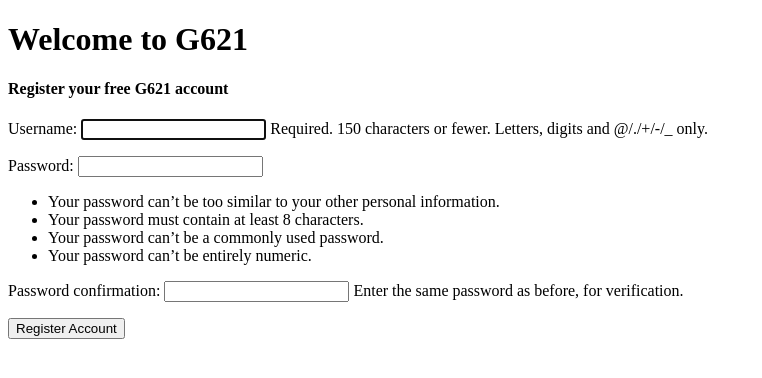
After one commit to henrithortouch/g621-gameshop, a Django app: page /register/ in a window 1280 px wide. The commit adds this page. Shown: the top 378 px of the page, without its empty margins (0-762 px from the left). Run offline with Django 3.2, Linux system fonts and the light colour scheme.

Commit message:
Register function implemented

```diff
--- a/g621/urls.py
+++ b/g621/urls.py
@@ -17,11 +17,11 @@ Including another URLconf
 from django.contrib import admin
 "from django.urls import path"
 from django.conf.urls import url
-from gameshop.views import about, home, login
+from gameshop.views import about, home, register
 
 urlpatterns = [
     url('admin/', admin.site.urls),
     url(r'^$', home),
     url(r'^about/$', about),
-    url(r'^login/$', login),
+    url(r'^register/$', register),
 ]
--- a/gameshop/templates/gameshop/login.html
+++ b/gameshop/templates/gameshop/login.html
@@ -1,11 +1,12 @@
 <!DOCTYPE html>
 <html>
   <head>
-    <title>Login screen</title>
+    <title>Register Account</title>
     <meta charset="utf-8" />
   </head>
   <body>
     <h1>Welcome to G621</h1>
+    <h4>Register your free G621 account</h4>
     <div id="login_div" />
    <form action="http://127.0.0.1/wsd/html_form_check" method="post">
             <p>
--- /dev/null
+++ b/gameshop/templates/gameshop/register.html
@@ -0,0 +1,17 @@
+<!DOCTYPE html>
+<html>
+  <head>
+    <title>Register Account</title>
+    <meta charset="utf-8" />
+  </head>
+  <body>
+    <h1>Welcome to G621</h1>
+    <h4>Register your free G621 account</h4>
+    <div id="login_div" />
+        <form action="" method="post">
+        {% csrf_token %}
+        {{ form.as_p }}
+        <button type="submit">Register Account</button>
+        </form>
+  </body>
+</html>
--- a/gameshop/views.py
+++ b/gameshop/views.py
@@ -1,18 +1,31 @@
-from django.shortcuts import render
 from django.http import HttpResponse, Http404
 from django.template import loader
+from django.contrib.auth import login, authenticate
+from django.contrib.auth.forms import UserCreationForm
+from django.shortcuts import render, redirect
 
 # Täällä on sit täbei
 def about(request):
-	return HttpResponse("about page")
+    return HttpResponse("about page")
 
 def home(request):
-	#return render(request, "gameshop/home.html", {}, content_type = 'text/html')
-	template = loader.get_template("gameshop/home.html")
-	context = {}
-	output = template.render(context)
-	return HttpResponse(output)
+    #return render(request, "gameshop/home.html", {}, content_type = 'text/html')
+    template = loader.get_template("gameshop/home.html")
+    context = {}
+    output = template.render(context)
+    return HttpResponse(output)
 
-def login(request):
-	return render(request, "gameshop/login.html", {})
+def register(request):
+    if request.method == "POST":
+        form = UserCreationForm(request.POST)
+        if form.is_valid():
+            #form.save()
+            username = form.cleaned_data.get('username')
+            raw_password = form.cleaned_data.get('password1')
+            #user = authenticate(username=username, password=raw_password)
+            #login(request, user)
+            return redirect('/')
+    else:
+        form = UserCreationForm()
+    return render(request, "gameshop/register.html", {"form": form})
 # Create your views here.
```
Also changed, not shown: db.sqlite3.
